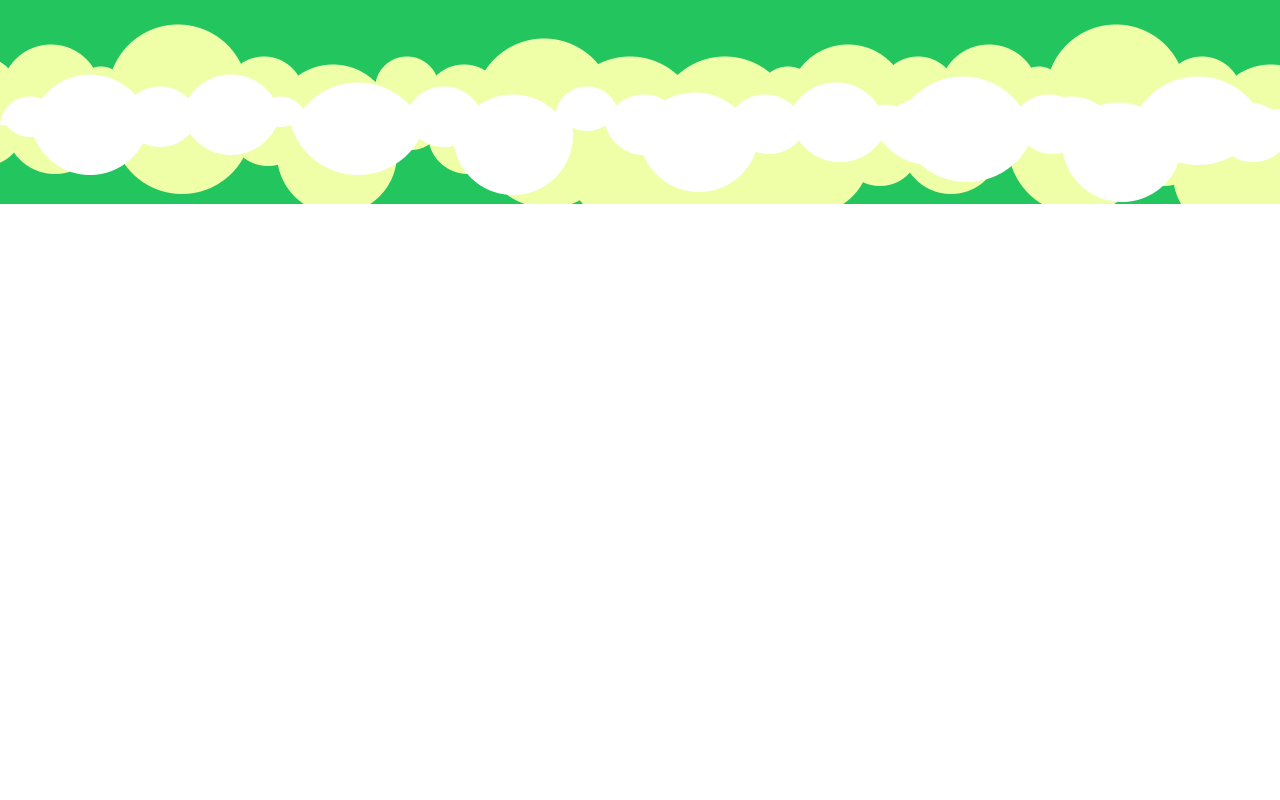
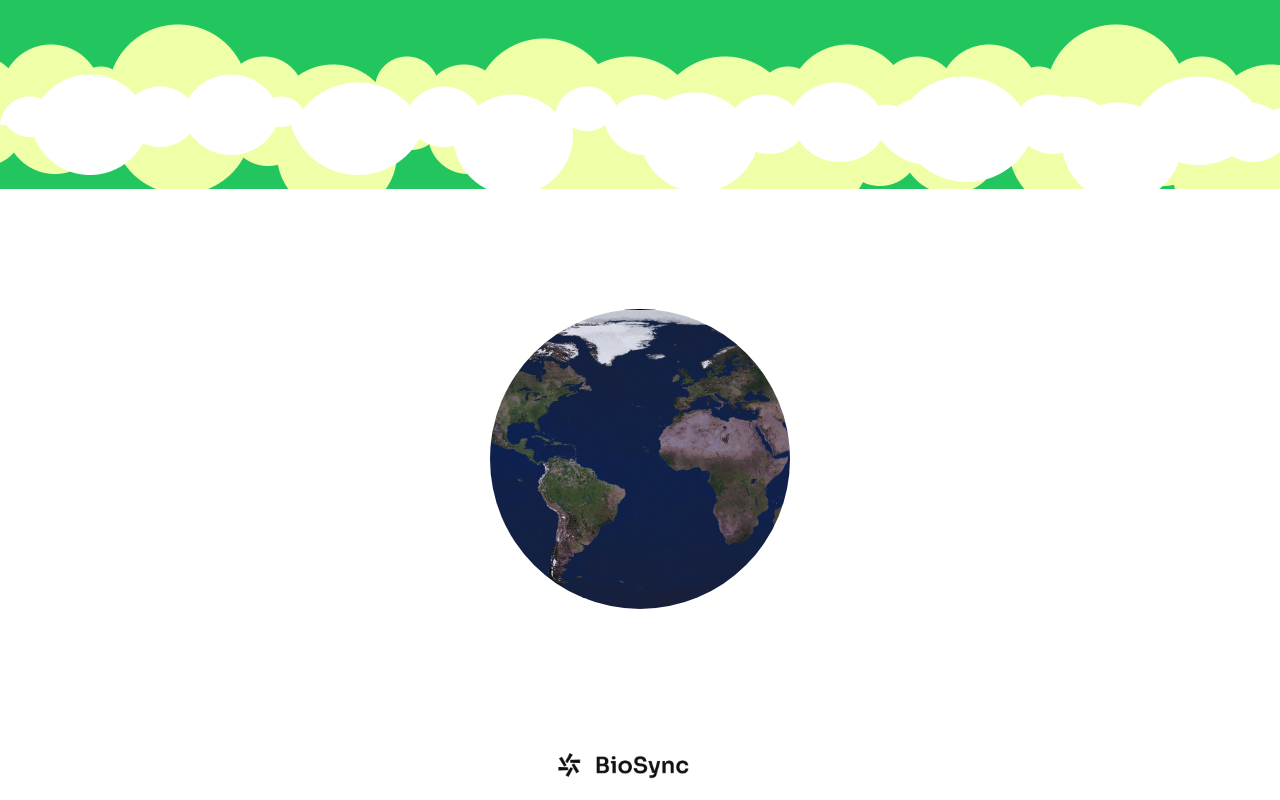
Before and after one commit to KiritoEM/bioSync, a Next.js app: page / in a window 1280 px wide. Shown: the part 2105-2905 px from the top of the page. Before the commit the page ends 2309 px from the top, so only its background shows below. Built offline with nearby package versions, Linux system fonts and the light colour scheme.

Commit message:
add earth-3d animation

```diff
--- /dev/null
+++ b/src/components/earth/Earth.tsx
@@ -0,0 +1,12 @@
+const Earth = (): JSX.Element => {
+  return (
+    <div className="earth">
+      <img src="/earth-map.jpg" alt="" />
+      <div className="earth__shadow">
+
+      </div>
+    </div>
+  );
+};
+
+export default Earth;
--- a/src/components/sections/landing/LandingFeatures.tsx
+++ b/src/components/sections/landing/LandingFeatures.tsx
@@ -13,6 +13,7 @@ const LandingFeatures = (): JSX.Element => {
             <div className="features-points">
               {featuresCardData.map((item, index) => (
                 <LandigCard
+                  key={index}
                   {...item}
                   icon_width="45px"
                   align="flex-start"
--- a/src/pages/index.scss
+++ b/src/pages/index.scss
@@ -9,3 +9,6 @@
 
 //cards styles
 @import "./../styles/cards/landing-card.scss";
+
+//earth styles
+@import "./../styles/earth/earth.scss";
--- a/src/pages/index.tsx
+++ b/src/pages/index.tsx
@@ -1,4 +1,6 @@
+import Earth from "@/components/earth/Earth";
 import LandingLayout from "@/components/Layouts/LandingLayout";
+import Logo from "@/components/Logo";
 import MetaTitle from "@/components/meta/MetaTitle";
 import LandingAbout from "@/components/sections/landing/LandingAbout";
 import LandingCommunity from "@/components/sections/landing/LandingCommunity";
@@ -16,6 +18,12 @@ const landing = (): JSX.Element => {
           <LandingAbout />
           <LandingFeatures />
           <LandingCommunity />
+          <section className="landing__earth">
+            <Earth />
+          </section>
+          <section className="footer">
+             <Logo />
+          </section>
         </LandingLayout>
       </section>
     </Fragment>
--- /dev/null
+++ b/src/styles/earth/earth.scss
@@ -0,0 +1,36 @@
+.earth {
+    width: 300px;
+    height: 300px;
+    position: relative;
+    overflow: hidden;
+    border-radius: 50%;
+
+    &__shadow {
+        width: 300px;
+        height: .300px;
+        position: absolute;
+        box-shadow: inset -5px 0 30px 5px #000;
+        border-radius: 50%;
+        overflow: hidden;
+    }
+
+    img {
+        height: 340px;
+        position: absolute;
+        animation: spin 20s linear infinite;
+    }
+
+    @keyframes spin {
+        0% {
+            margin-left: -200px;
+        }
+
+        100% {
+            margin-left: 0px;
+        }
+
+        50% {
+            margin-left: -100px;
+        }
+    }
+}
--- a/src/styles/landing.scss
+++ b/src/styles/landing.scss
@@ -2,3 +2,22 @@
 @import "./sections/landing/landing-about.scss";
 @import "./sections/landing/landing-features.scss";
 @import "./sections/landing/landing-community.scss";
+
+.landing__earth {
+    width: 100%;
+    overflow: hidden;
+    display: flex;
+    justify-content: center;
+    margin-top: -15px;
+    background-color: $light;
+    padding: 15vh 0;
+}
+
+.footer {
+    width: 100%;
+    overflow: hidden;
+    height: 4.4rem;
+    display: flex;
+    align-items: center;
+    justify-content: center;
+}
```
Also changed, not shown: public/earth-map.jpg (added).
